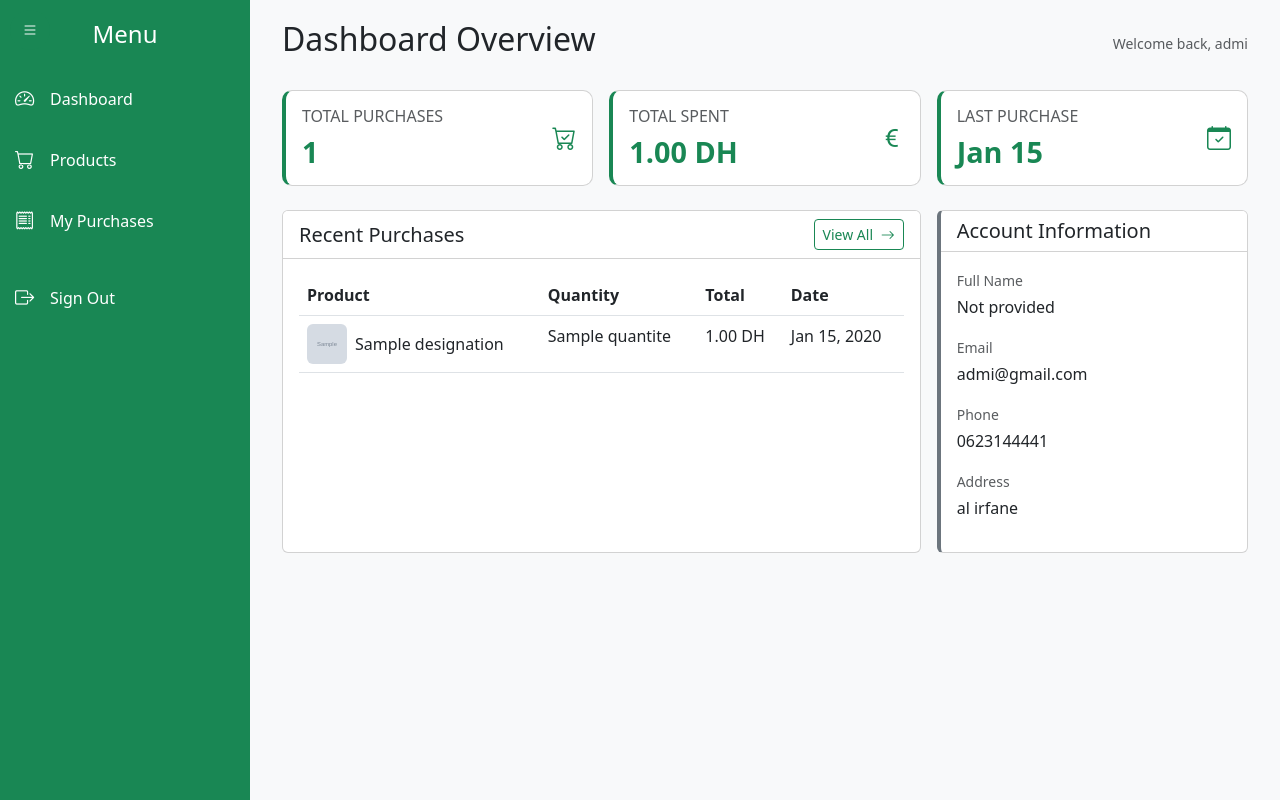
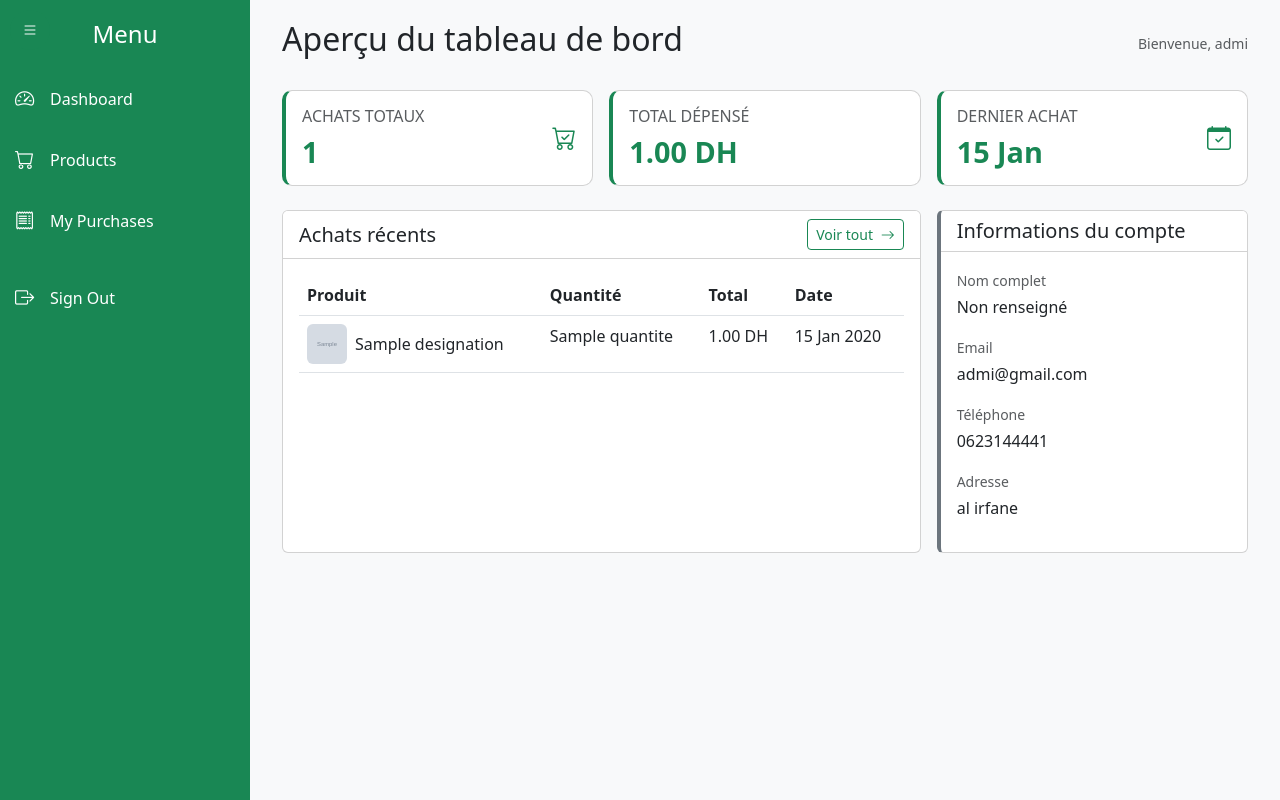
Before and after one commit to MohamedMBG/management, a Django app: template client_panel/templates/client_panel/dashboard.html in a window 1280 px wide. Run offline with Django 5.2, Linux system fonts and the light colour scheme; a user stored in the database is signed in; data comes from the database, SQL or seed files in the repository; tables that the repository leaves empty hold one stand-in row (values such as "Sample post"); the template is opened without the code that fills it: values that come from a table or form of the project are taken from there, most other values are stand-ins (such as "Sample title", 1, 10 or a date in 2020); grey boxes marked "Sample" are stand-in pictures.

Commit message:
dashboard of client modified

```diff
--- a/client_panel/templates/client_panel/dashboard.html
+++ b/client_panel/templates/client_panel/dashboard.html
@@ -1,6 +1,6 @@
 {% extends 'client_panel/base.html' %}
 
-{% block title %}Client Dashboard{% endblock %}
+{% block title %}Tableau de bord client{% endblock %}
 
 {% block extra_css %}
 <style>
@@ -38,18 +38,18 @@
 {% block content %}
 <div class="container-fluid">
     <div class="d-flex justify-content-between align-items-center mb-4">
-        <h2>Dashboard Overview</h2>
-        <small class="text-muted">Welcome back, {{ user.first_name|default:user.username }}</small>
+        <h2>Aperçu du tableau de bord</h2>
+        <small class="text-muted">Bienvenue, {{ user.first_name|default:user.username }}</small>
     </div>
 
-    <!-- Stats Row -->
+    <!-- Ligne des statistiques -->
     <div class="row mb-4 g-3">
         <div class="col-md-4">
             <div class="card stat-card h-100">
                 <div class="card-body">
                     <div class="d-flex justify-content-between align-items-center">
                         <div>
-                            <h6 class="text-muted mb-2">TOTAL PURCHASES</h6>
+                            <h6 class="text-muted mb-2">ACHATS TOTAUX</h6>
                             <h3 class="stat-value mb-0">{{ total_purchases }}</h3>
                         </div>
                         <i class="bi bi-cart-check stat-icon"></i>
@@ -63,10 +63,9 @@
                 <div class="card-body">
                     <div class="d-flex justify-content-between align-items-center">
                         <div>
-                            <h6 class="text-muted mb-2">TOTAL SPENT</h6>
+                            <h6 class="text-muted mb-2">TOTAL DÉPENSÉ</h6>
                             <h3 class="stat-value mb-0">{{ total_spent|floatformat:2 }} DH</h3>
                         </div>
-                        <i class="bi bi-currency-euro stat-icon"></i>
                     </div>
                 </div>
             </div>
@@ -77,12 +76,12 @@
                 <div class="card-body">
                     <div class="d-flex justify-content-between align-items-center">
                         <div>
-                            <h6 class="text-muted mb-2">LAST PURCHASE</h6>
+                            <h6 class="text-muted mb-2">DERNIER ACHAT</h6>
                             <h3 class="stat-value mb-0">
                                 {% if recent_orders %}
-                                    {{ recent_orders.0.created_at|date:"M d" }}
+                                    {{ recent_orders.0.created_at|date:"d M" }}
                                 {% else %}
-                                    Never
+                                    Jamais
                                 {% endif %}
                             </h3>
                         </div>
@@ -93,16 +92,16 @@
         </div>
     </div>
 
-    <!-- Recent Purchases and Account Info -->
+    <!-- Achats récents et informations du compte -->
     <div class="row g-3">
-        <!-- Recent Purchases -->
+        <!-- Achats récents -->
         <div class="col-lg-8">
             <div class="card h-100">
                 <div class="card-header bg-white">
                     <div class="d-flex justify-content-between align-items-center">
-                        <h5 class="mb-0">Recent Purchases</h5>
+                        <h5 class="mb-0">Achats récents</h5>
                         <a href="{% url 'client_achats' %}" class="btn btn-sm btn-outline-success">
-                            View All <i class="bi bi-arrow-right ms-1"></i>
+                            Voir tout <i class="bi bi-arrow-right ms-1"></i>
                         </a>
                     </div>
                 </div>
@@ -112,8 +111,8 @@
                             <table class="table table-hover">
                                 <thead>
                                     <tr>
-                                        <th>Product</th>
-                                        <th>Quantity</th>
+                                        <th>Produit</th>
+                                        <th>Quantité</th>
                                         <th>Total</th>
                                         <th>Date</th>
                                     </tr>
@@ -135,7 +134,7 @@
                                         </td>
                                         <td>{{ achat.quantite }}</td>
                                         <td>{{ achat.total_price|floatformat:2 }} DH</td>
-                                        <td>{{ achat.created_at|date:"M d, Y" }}</td>
+                                        <td>{{ achat.created_at|date:"d M Y" }}</td>
                                     </tr>
                                     {% endfor %}
                                 </tbody>
@@ -144,9 +143,9 @@
                     {% else %}
                         <div class="text-center py-4">
                             <i class="bi bi-cart-x" style="font-size: 2rem; color: #adb5bd;"></i>
-                            <p class="text-muted mt-2">No purchases yet</p>
+                            <p class="text-muted mt-2">Aucun achat pour le moment</p>
                             <a href="{% url 'client_products' %}" class="btn btn-success btn-sm">
-                                Browse Products
+                                Voir les produits
                             </a>
                         </div>
                     {% endif %}
@@ -154,28 +153,28 @@
             </div>
         </div>
 
-        <!-- Account Info -->
+        <!-- Informations du compte -->
         <div class="col-lg-4">
             <div class="card h-100 account-info-card">
                 <div class="card-header bg-white">
-                    <h5 class="mb-0">Account Information</h5>
+                    <h5 class="mb-0">Informations du compte</h5>
                 </div>
                 <div class="card-body">
                     <div class="mb-3">
-                        <label class="form-label text-muted small mb-1">Full Name</label>
-                        <p class="mb-0">{{ user.get_full_name|default:"Not provided" }}</p>
+                        <label class="form-label text-muted small mb-1">Nom complet</label>
+                        <p class="mb-0">{{ user.get_full_name|default:"Non renseigné" }}</p>
                     </div>
                     <div class="mb-3">
                         <label class="form-label text-muted small mb-1">Email</label>
                         <p class="mb-0">{{ user.email }}</p>
                     </div>
                     <div class="mb-3">
-                        <label class="form-label text-muted small mb-1">Phone</label>
-                        <p class="mb-0">{{ client.telephone|default:"Not provided" }}</p>
+                        <label class="form-label text-muted small mb-1">Téléphone</label>
+                        <p class="mb-0">{{ client.telephone|default:"Non renseigné" }}</p>
                     </div>
                     <div class="mb-3">
-                        <label class="form-label text-muted small mb-1">Address</label>
-                        <p class="mb-0">{{ client.adresse|default:"Not provided" }}</p>
+                        <label class="form-label text-muted small mb-1">Adresse</label>
+                        <p class="mb-0">{{ client.adresse|default:"Non renseigné" }}</p>
                     </div>
                 </div>
             </div>
```
